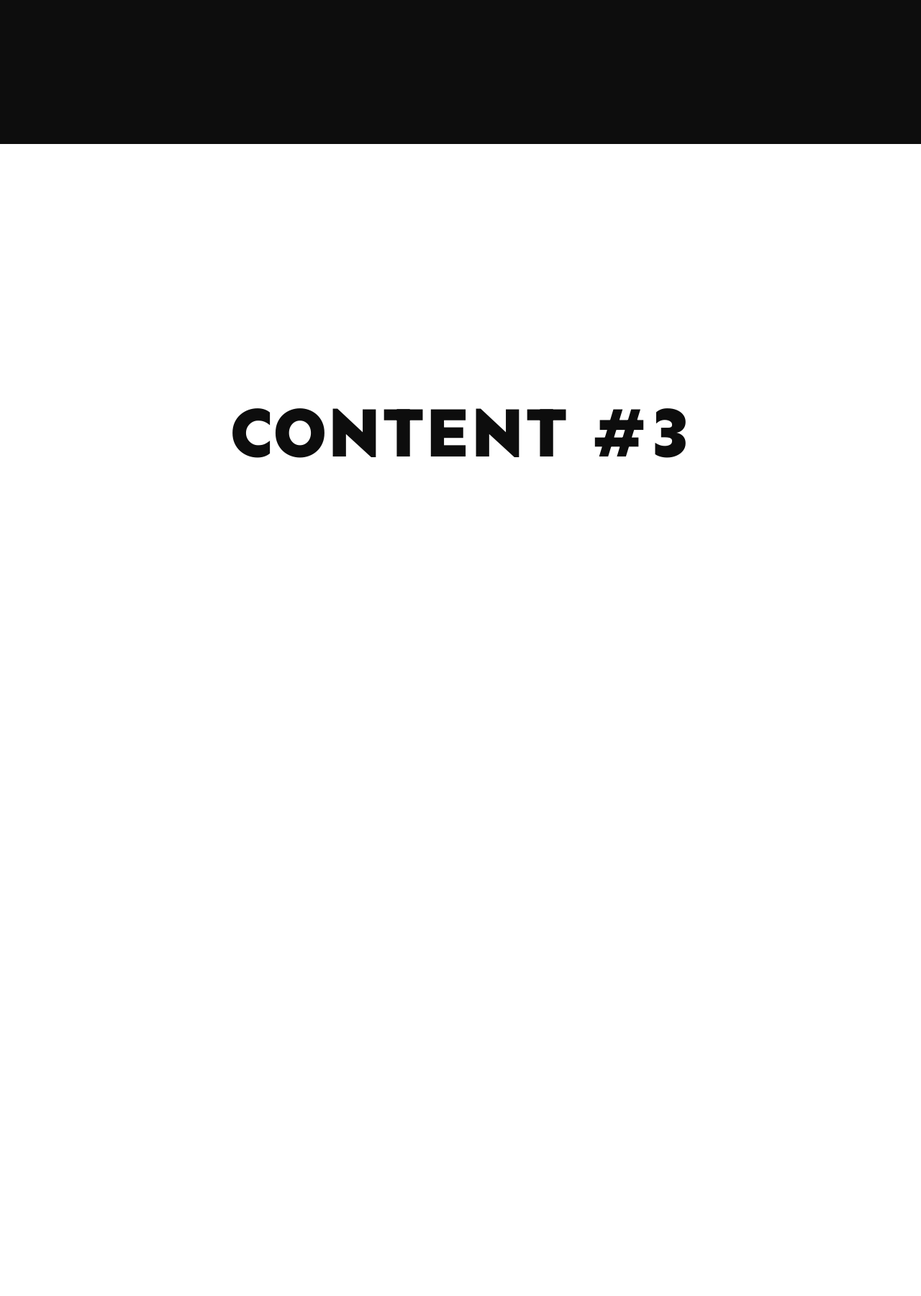
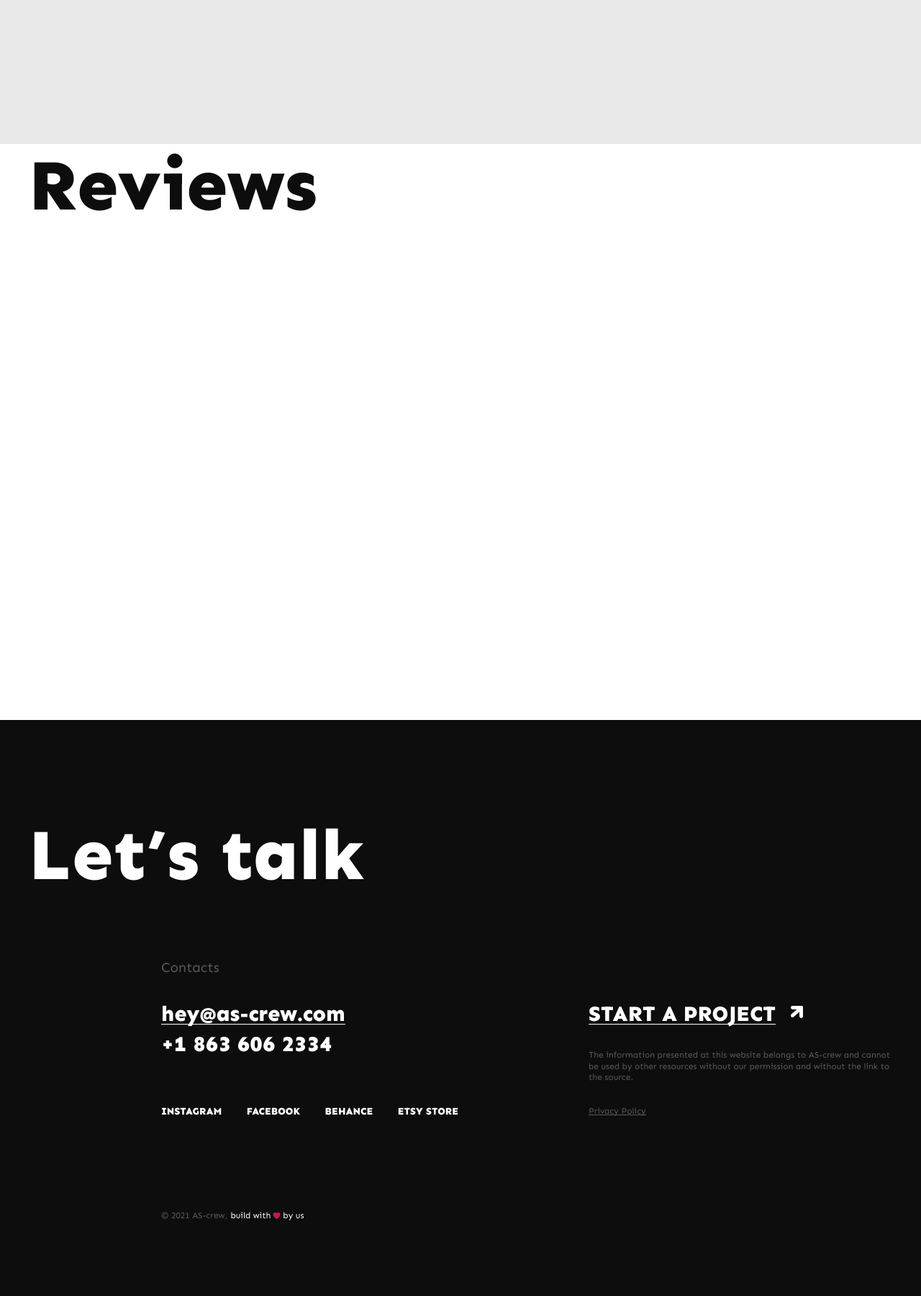
Before and after one commit to iKprkv/as-crew, a PHP site: page / in a window 1280 px wide. Shown: the part 1400-3200 px from the top of the page at 72% size. Before the commit the page ends 2036 px from the top, so only its background shows below. Run offline with PHP 8.4, Linux system fonts and the light colour scheme; some libraries are stand-ins or nearby versions.

Commit message:
footer and viewport animation

```diff
--- a/modules/core/css/animation.css
+++ b/modules/core/css/animation.css
@@ -1,3 +1,16 @@
+.animationWait {
+  -webkit-animation: none !important;
+  animation: none !important;
+}
+.animationDelay {
+  -webkit-animation-delay: 0.4s !important;
+  animation-delay: 0.4s !important;
+}
+.fade-in {
+  opacity: 0;
+	-webkit-animation: fade-in 1.2s cubic-bezier(0.390, 0.575, 0.565, 1.000) both;
+	        animation: fade-in 1.2s cubic-bezier(0.390, 0.575, 0.565, 1.000) both;
+}
 @-webkit-keyframes fade-in {
   0% {
     opacity: 0;
--- a/modules/core/css/core.css
+++ b/modules/core/css/core.css
@@ -2,3 +2,100 @@ body {
   background-color: #0d0d0d;
   color: #fff;
 }
+/* links */
+  a {
+    position: relative;
+    display: inline-block;
+    text-decoration: none;
+  }
+  a.underline:after {
+    content: '';
+    position: absolute;
+    left: 0;
+    bottom: 0;
+    display: block;
+    width: 100%;
+    height: 1px;
+    background-color: #fff;
+    transition: 0.4s width ease-in-out;
+  }
+  a.underline:hover:after {
+    width: 0;
+  }
+  a:active {
+    transform: scale(1.02);
+  }
+  a.c-5a5a5a.underline:after {
+    background-color: #5a5a5a;
+  }
+  a.arrow:before {
+    content: '';
+    position: absolute;
+    top: 4px;
+    right: -38px;
+    display: block;
+    width: 18.2px;
+    height: 17.2px;
+    background-size: 100%;
+    background-image: url(../img/svg/arrow-top-right.svg);
+  }
+/* colors */
+  .c-5a5a5a {
+    color: #5a5a5a;
+  }
+  .c-fff {
+    color: #fff;
+  }
+/* text */
+  .t-12 {
+    font-size: 12px;
+    font-stretch: normal;
+    font-style: normal;
+    letter-spacing: normal;
+  }
+  .t-14 {
+    font-size: 14px;
+    font-stretch: normal;
+    font-style: normal;
+    letter-spacing: normal;
+  }
+  .t-19 {
+    font-size: 19px;
+    font-stretch: normal;
+    font-style: normal;
+    letter-spacing: normal;
+  }
+  .t-30 {
+    font-size: 30px;
+    font-stretch: normal;
+    font-style: normal;
+    letter-spacing: normal;
+  }
+/* text weight */
+  .t-w-n {
+    font-weight: normal;
+  }
+  .t-w-800 {
+    font-weight: 800;
+  }
+/* text line height */
+  .t-lh-1 {
+    line-height: 1;
+  }
+  .t-lh-2 {
+    line-height: 2;
+  }
+  .t-lh-1-2 {
+    line-height: 1.2;
+  }
+  .t-lh-1-33 {
+    line-height: 1.33;
+  }
+/* text-align */
+  .t-a-left {
+    text-align: left;
+  }
+/* text-uppercase */
+  .t-uppr {
+    text-transform: uppercase;
+  }
--- a/modules/core/css/cursor.css
+++ b/modules/core/css/cursor.css
@@ -20,7 +20,7 @@
   text-align: center;
   text-transform: uppercase;
   overflow: hidden;
-  z-index: 1;
+  z-index: -1;
   transition: 0.5s width ease, 0.5s height ease, 0.5s background-color ease;
   -webkit-touch-callout: none; /* iOS Safari */
     -webkit-user-select: none; /* Safari */
--- /dev/null
+++ b/modules/core/css/footer.css
@@ -0,0 +1,66 @@
+#footer {
+  display: flex;
+  flex-direction: column;
+  padding: 130px 0 105px 0;
+  align-items: flex-start;
+  justify-content: flex-start;
+  max-height: 917.9px;
+}
+
+#footer .container.left-padding {
+  flex-grow: 1;
+  display: flex;
+  flex-direction: column;
+  justify-content: space-between;
+}
+
+#footer .title {
+  color: #fff;
+  padding-bottom: 80px;
+}
+
+#footer .columns .col {
+  min-height: 195px;
+  display: flex;
+  flex-direction: column;
+  justify-content: space-between;
+}
+
+#footer .mailto,
+#footer .start-project {
+  margin: 30px 0 6px 0;
+}
+
+#footer .phone {
+  margin: 6px 0 6px 0;
+}
+
+#footer .social-bar {
+  display: flex;
+  justify-content: space-between;
+  align-items: center;
+  max-width: 413px;
+}
+
+#footer .start-project-area {
+  max-width: 422px;
+}
+
+#footer .social-bar a {
+  transition: 0.3s color ease;
+}
+
+#footer .social-bar a:hover {
+  color: #c91559;
+}
+
+#footer .privacy-link a {
+  margin: 0 0 9px 0;
+}
+
+#footer .heart {
+  width: 17px;
+  height: 9px;
+  position: relative;
+  bottom: -1px;
+}
--- a/modules/core/css/section.css
+++ b/modules/core/css/section.css
@@ -4,7 +4,7 @@
   background-color: #fff;
   color: #0d0d0d;
   /* temp */
-  display: flex;
+  /* display: flex;
   justify-content: center;
   align-items: center;
   font-size: 100px;
@@ -12,9 +12,38 @@
   font-stretch: normal;
   font-style: normal;
   line-height: 1.2;
-  text-transform: uppercase;
+  text-transform: uppercase; */
+  box-sizing: border-box;
 }
 .section.dark {
   background-color: #0d0d0d;
   color: #fff;
 }
+.section .container {
+  max-width: 1200px;
+  width: 100%;
+  margin: 0 auto;
+}
+.section .container.left-padding {
+  padding-left: 184px;
+  box-sizing: border-box;
+}
+.section .title {
+  font-size: 100px;
+  font-weight: 800;
+  font-stretch: normal;
+  font-style: normal;
+  line-height: 1.15;
+  letter-spacing: normal;
+  text-align: left;
+  color: #0d0d0d;
+}
+.section .columns {
+  display: flex;
+  justify-content: flex-start;
+  align-items:flex-start;
+}
+.section .columns.peer .col {
+  flex-grow: 1;
+  flex-basis: 0;
+}
--- a/modules/core/index.html
+++ b/modules/core/index.html
@@ -4,7 +4,7 @@
 <head>
   <meta charset="utf-8">
 
-  <title>AS-CREW LOADING EXAMPLE</title>
+  <title>working in progress</title>
   <meta name="description" content="AS-CREW LOADING EXAMPLE">
   <meta name="author" content="AS-CREW">
   <meta name="viewport" content="width=device-width, height=device-height, initial-scale=1, minimum-scale=1, maximum-scale=1, shrink-to-fit=no" />
@@ -38,15 +38,95 @@
   <!--<div class="test-area-02" data-cursor="round" data-text="chill" data-bg="#0d0d0d" data-color="#fff" >hover me</div>-->
   <!---->
   <div class="section home">
-    content #1
+    <div class="container">
+      <div class="title fade-in">Scroll down</div>
+    </div>
   </div>
   <!---->
-  <div class="section dark">
-    content #2
+  <div class="section" style="background-color:#e9e9e9">
+    <div class="container">
+      <div class="title animationWait fade-in">Down</div>
+    </div>
   </div>
   <!---->
   <div class="section">
-    content #3
+    <div class="container">
+      <div class="title animationWait fade-in">Reviews</div>
+    </div>
+  </div>
+  <!---->
+  <div id="footer" class="section dark">
+    <link rel="stylesheet" href="css/footer.css?v=1.0">
+    <div class="container">
+      <!---->
+      <div class="title animationWait fade-in">Let’s talk</div>
+      <!---->
+    </div>
+    <div class="container left-padding animationWait fade-in">
+      <!---->
+      <div class="row">
+        <div class="t-19 t-w-n t-lh-2 t-a-left c-5a5a5a">Contacts</div>
+        <!---->
+        <div class="columns peer">
+          <div class="col">
+            <!---->
+            <div class="row">
+              <div>
+                <a class="mailto t-30 t-w-800 t-lh-1.2 t-a-left c-fff underline" href="mailto:hey@as-crew.com?subject=Hey&nbsp;AS-crew!">hey@as-crew.com</a>
+              </div>
+              <div class="phone t-30 t-w-800 t-lh-1.2 t-a-left c-fff">+1 863 606 2334</div>
+            </div>
+            <div class="row">
+              <div class="social-bar">
+                <div>
+                  <a class="t-14 c-fff t-w-800 t-lh-2 t-uppr" target="_blank" href="https://www.instagram.com/a.s.crew/">Instagram</a>
+                </div>
+                <!---->
+                <div>
+                  <a class="t-14 c-fff t-w-800 t-lh-2 t-uppr" target="_blank" href="https://www.facebook.com/hey.crew.design/">Facebook</a>
+                </div>
+                <!---->
+                <div>
+                  <a class="t-14 c-fff t-w-800 t-lh-2 t-uppr" target="_blank" href="https://www.behance.net/AScrew">BEhance</a>
+                </div>
+                <!---->
+                <div>
+                  <a class="t-14 c-fff t-w-800 t-lh-2 t-uppr" target="_blank" href="https://www.etsy.com/shop/AScrew?ref=profile_header">etsy store</a>
+                </div>
+                <!---->
+              </div>
+            </div>
+            <!---->
+          </div>
+          <div class="col start-project-area">
+            <!---->
+            <div class="row">
+              <div>
+                <a class="start-project arrow t-30 t-w-800 t-lh-1.2 t-a-left c-fff t-uppr underline" href="#">Start a project</a>
+              </div>
+            </div>
+            <div class="row">
+              <div class="t-12 t-w-n t-lh-1-33 c-5a5a5a">
+                The information presented at this website belongs to AS-crew and cannot be used by other resources without our permission and without the link to the source.
+              </div>
+            </div>
+            <div class="row">
+              <div class="privacy-link">
+                <a class="t-12 c-5a5a5a t-lh-1 underline" href="#">Privacy Policy</a>
+              </div>
+            </div>
+            <!---->
+          </div>
+        </div>
+      </div>
+      <div class="row">
+        <!---->
+        <div class="copyright">
+          <span class="t-12 c-5a5a5a">&copy; 2021 AS-crew,</span> <span class="t-12 c-fff">build with</span><svg class="heart" xmlns="http://www.w3.org/2000/svg" width="8.771" height="8.145" viewBox="0 0 8.771 8.145"><path fill="#c91559" d="M5.473.217A.862.862 0 0 0 5.848.07c2.479-1.576 4.014-3.422 4.014-5.3a2.526 2.526 0 0 0-2.479-2.7 2.125 2.125 0 0 0-1.91 1.2 2.127 2.127 0 0 0-1.9-1.2 2.526 2.526 0 0 0-2.479 2.7C1.09-3.352 2.625-1.506 5.1.07a.92.92 0 0 0 .373.147z" transform="translate(-1.09 7.928)"/></svg><span class="t-12 c-fff">by us</span>
+        </div>
+      </div>
+      <!---->
+    </div>
   </div>
 </body>
 </html>
--- a/modules/core/js/loader.js
+++ b/modules/core/js/loader.js
@@ -18,7 +18,7 @@
 $(window).bind("load", function () {
   setTimeout(function(){
     $('.waiting-for-content').addClass('done');
-  }, 2000);
+  }, 500); //2000
   setTimeout(function(){
     $("html, body").animate({
         scrollTop: 0
@@ -28,5 +28,5 @@ $(window).bind("load", function () {
     //$('.animationWait').each(function( index ) {
       //$(this).removeClass('animationWait');
     //});
-  }, 2500);
+  }, 1000); //2500
 });
--- a/modules/core/js/viewportAnimation.js
+++ b/modules/core/js/viewportAnimation.js
@@ -1,28 +1,36 @@
-$(window).scroll(function() {
-(function() {
+$(window).bind("load", function () {
   var elements;
   var windowHeight;
 
   function init() {
     elements = document.querySelectorAll('.animationWait');
+    console.log(elements)
     windowHeight = window.innerHeight;
+    vh30 = windowHeight * 40 / 100;
+    console.log('vh='+vh30)
+    console.log('initialization')
+    //console.log(elements)
   }
 
   function checkPosition() {
+    console.log('checks')
     for (var i = 0; i < elements.length; i++) {
       var element = elements[i];
-      var positionFromTop = elements[i].getBoundingClientRect().top;
-
-      if (positionFromTop - windowHeight <= 0) {
-        element.classList.remove('animationWait');
+      console.log(element);
+      var positionFromTop = element.getBoundingClientRect().top;
+      var h = positionFromTop - windowHeight;
+      //console.log(element+'='+h)
+      if (positionFromTop - windowHeight <= -vh30) {
+           $(element).removeClass('animationWait').addClass('animationDelay');
+        init();
       }
     }
   }
 
-  window.addEventListener('scroll', checkPosition);
-  window.addEventListener('resize', init);
-
   init();
   checkPosition();
-})();
+
+  $(window).scroll(function() {
+    checkPosition();
+  })
 });
```
Also changed, not shown: modules/core/assets/footer.html (added), modules/core/img/svg/arrow-top-right.svg (added), modules/core/img/svg/facebook-social-logo.svg (added), modules/core/img/svg/linkedin-social-logo.svg (added), modules/core/img/svg/pinterest-social-logo.svg (added), modules/core/img/svg/test.svg (deleted), modules/core/img/svg/test1.svg (deleted), modules/core/img/svg/twitter-social-logo.svg (added), 4 other files.
